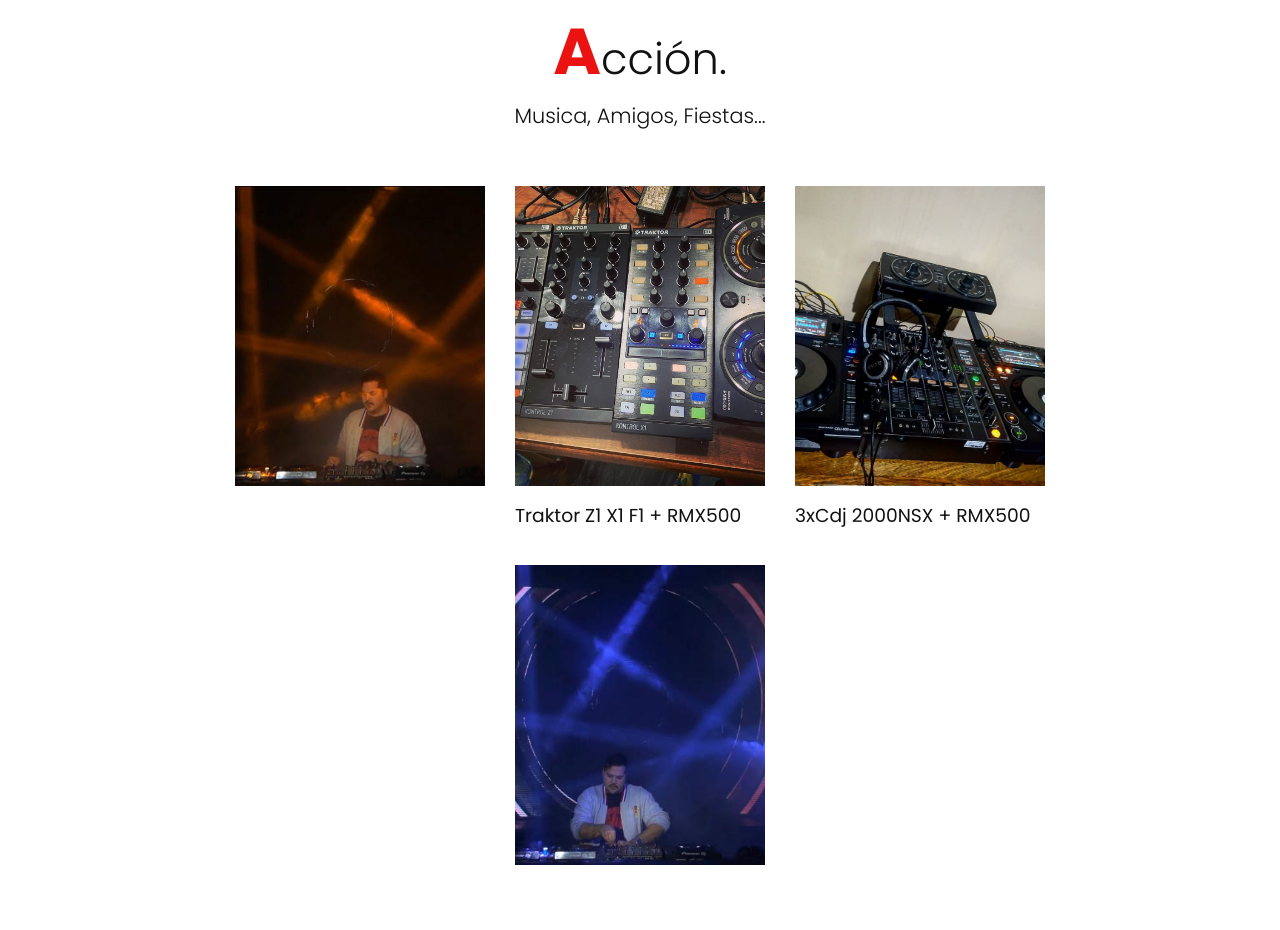
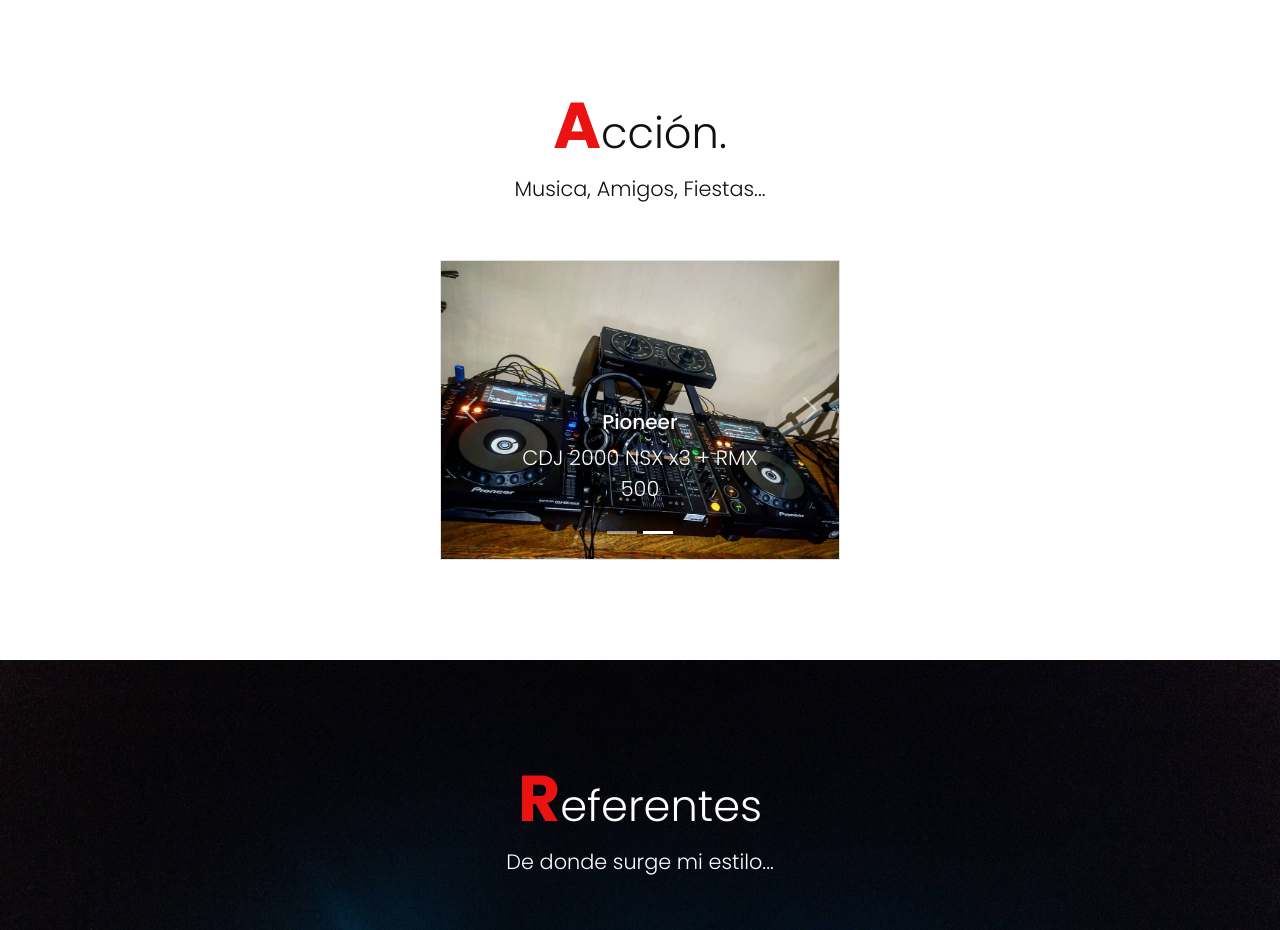
Before and after one commit to Dubocio/Dise-oWebCoder, a plain HTML site: page index.html in a window 1280 px wide. Shown: the part 1812-2742 px from the top of the page. Drawn offline with nearby package versions, Linux system fonts and the light colour scheme.

Commit message:
bootstrap

```diff
--- a/index.html
+++ b/index.html
@@ -6,6 +6,7 @@
 	  <meta http-equiv="X-UA-Compatible" content="IE=edge">
 	  <meta name="viewport" content="width=device-width, initial-scale=1.0"/>
 	  <link rel="shortcut icon" href="css/images/DuboCorp Logo.ico">
+	  <link href="https://cdn.jsdelivr.net/npm/bootstrap@5.1.3/dist/css/bootstrap.min.css" rel="stylesheet" integrity="sha384-1BmE4kWBq78iYhFldvKuhfTAU6auU8tT94WrHftjDbrCEXSU1oBoqyl2QvZ6jIW3" crossorigin="anonymous">
 	  <link rel="stylesheet" type="text/css" href="css/main.css"/>
    </head>
    <body>
@@ -99,38 +100,36 @@
 		 </div>
 		 <div class="content">
 
-		    <div class="box">
-			  <div class="imgBx">
-			     <img src="css/images/fest1.jpeg"/>
+			<div id="carouselExampleCaptions" class="carousel slide mx-auto" data-bs-ride="carousel">
+				<div class="carousel-indicators">
+				  <button type="button" data-bs-target="#carouselExampleCaptions" data-bs-slide-to="0" class="active" aria-current="true" aria-label="Slide 1"></button>
+				  <button type="button" data-bs-target="#carouselExampleCaptions" data-bs-slide-to="1" aria-label="Slide 2"></button>
 				</div>
-
-			</div>
-
-			<div class="box">
-			  <div class="imgBx">
-			     <img src="css/images/traktor.jpg"/>
-			  </div>
-			  <div class="text">
-			    <h3>Traktor Z1 X1 F1 + RMX500</h3>
+				<div class="carousel-inner">
+				  <div class="carousel-item active">
+					<img src="./css/images/traktor.jpg" class="d-block w-100 text-light border" alt="..." height="300px">
+					<div class="carousel-caption d-none d-md-block">
+					  <h5>Traktor</h5>
+					  <p class="text-light">Traktor Bundle Z1 X1 F1 + RMX500</p>
 					</div>
 				  </div>
-
-			<div class="box">
-			  <div class="imgBx">
-			     <img src="css/images/cdj.jpg"/>
-			  </div>
-			  <div class="text">
-			    <h3>3xCdj 2000NSX + RMX500</h3>
+				  <div class="carousel-item">
+					<img src="./css/images/cdj.jpg" class="d-block w-100 border" alt="..." height="300px">
+					<div class="carousel-caption d-none d-md-block">
+					  <h5>Pioneer</h5>
+					  <p class="text-light">CDJ 2000 NSX x3 + RMX 500</p>
 					</div>
 				  </div>
-
-			<div class="box">
-			  <div class="imgBx">
-			     <img src="css/images/fest2.jpeg"/>
 				</div>
-
+				<button class="carousel-control-prev" type="button" data-bs-target="#carouselExampleCaptions" data-bs-slide="prev">
+				  <span class="carousel-control-prev-icon" aria-hidden="true"></span>
+				  <span class="visually-hidden">Previous</span>
+				</button>
+				<button class="carousel-control-next" type="button" data-bs-target="#carouselExampleCaptions" data-bs-slide="next">
+				  <span class="carousel-control-next-icon" aria-hidden="true"></span>
+				  <span class="visually-hidden">Next</span>
+				</button>
 			  </div>
-
 
 
 
@@ -214,5 +213,6 @@
 
 		   }
 		</script>
+<script src="https://cdn.jsdelivr.net/npm/bootstrap@5.1.3/dist/js/bootstrap.bundle.min.js" integrity="sha384-ka7Sk0Gln4gmtz2MlQnikT1wXgYsOg+OMhuP+IlRH9sENBO0LRn5q+8nbTov4+1p" crossorigin="anonymous"></script>
    </body>
 </html>
```
Also changed, not shown: contactame.html (+29 -13 lines), sobremi.html (+19 -1 lines). Lines whose indentation alone changed are shown as unchanged.
